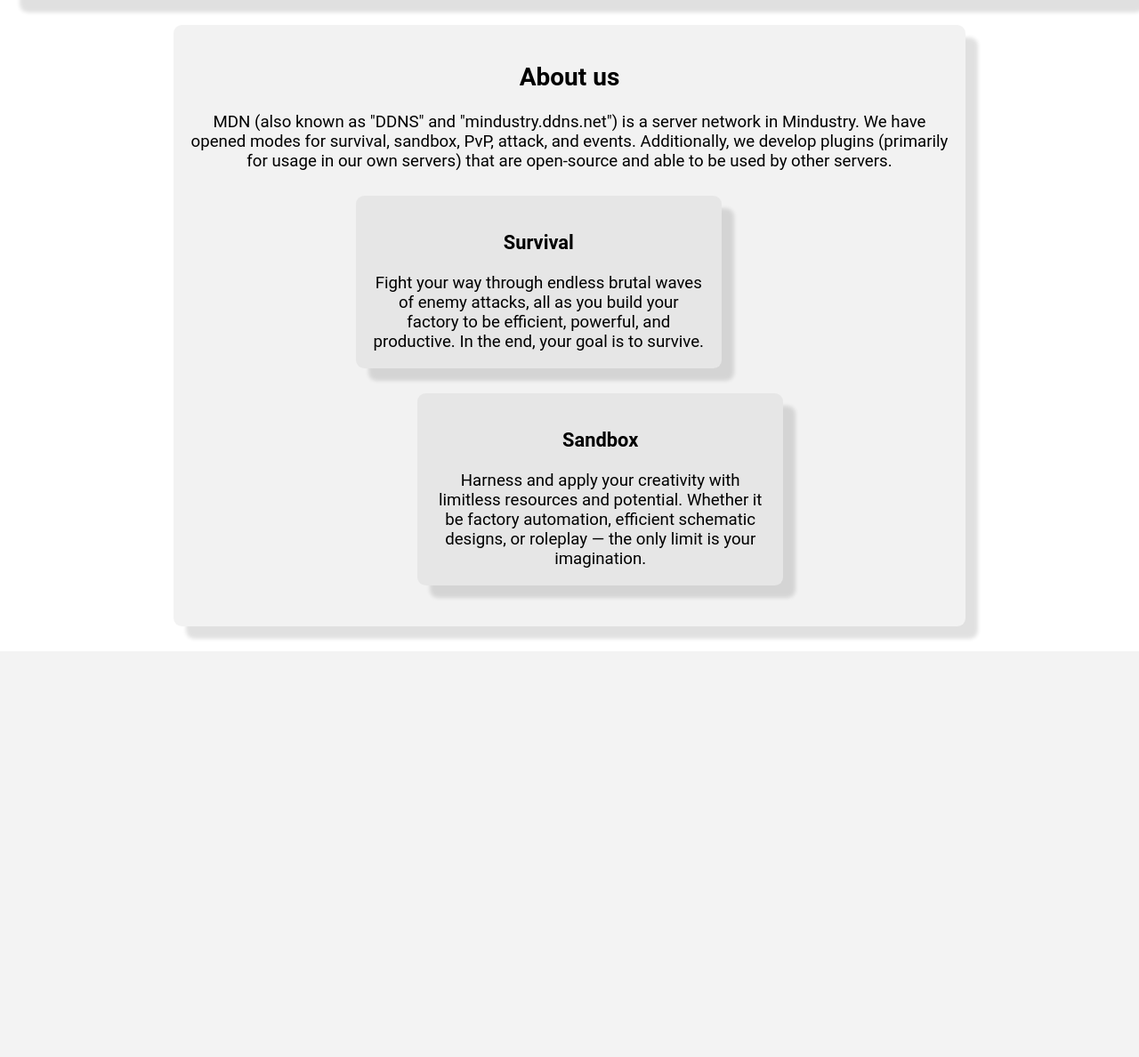
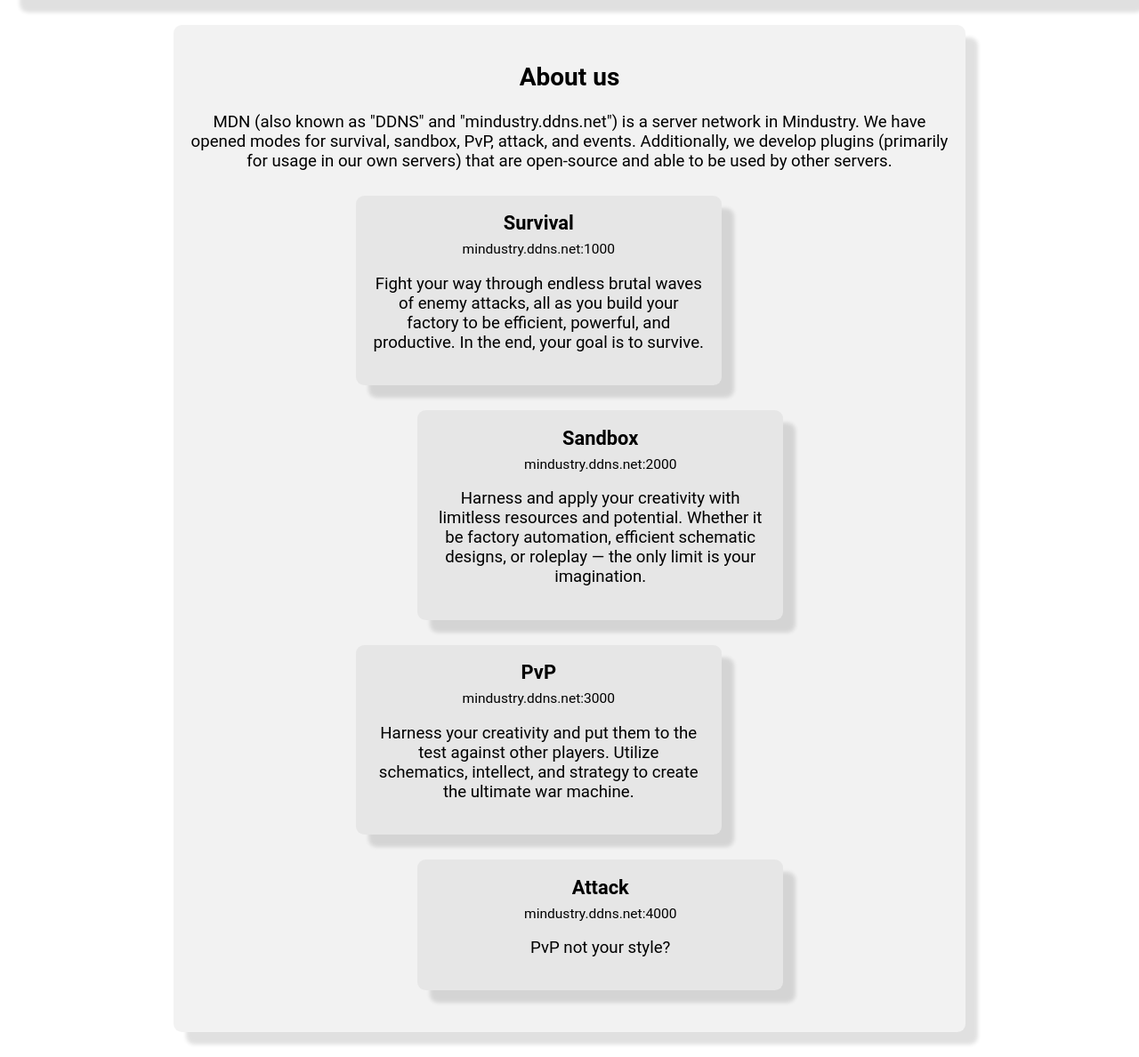
Before and after one commit to mindustry-ddns-net/MDNWebsite, a Flask app: page / in a window 1280 px wide. Shown: the part 69-1257 px from the top of the page at 89% size. Before the commit the page ends 785 px from the top, so only its background shows below. Run offline with Flask 3, Linux system fonts and the light colour scheme; some web fonts are replaced.

Commit message:
More servers + adjust index css

```diff
--- a/static/index.css
+++ b/static/index.css
@@ -6,3 +6,8 @@
     margin-left: auto;
     margin-right: 10em;
 }
+
+h3 {
+    margin-bottom: 0em;
+    margin-top: 0em;
+}
--- a/templates/index.html
+++ b/templates/index.html
@@ -21,14 +21,37 @@
 
     <div class="server-container" left>
         <h3>Survival</h3>
-        Fight your way through endless brutal waves of enemy attacks, all as you build your factory to be efficient,
-        powerful, and productive. In the end, your goal is to survive.
+        <sub>mindustry.ddns.net:1000</sub>
+        <p>
+            Fight your way through endless brutal waves of enemy attacks, all as you build your factory to be efficient,
+            powerful, and productive. In the end, your goal is to survive.
+        </p>
     </div>
 
     <div class="server-container" right>
         <h3>Sandbox</h3>
-        Harness and apply your creativity with limitless resources and potential. Whether it be factory automation,
-        efficient schematic designs, or roleplay — the only limit is your imagination.
+        <sub>mindustry.ddns.net:2000</sub>
+        <p>
+            Harness and apply your creativity with limitless resources and potential. Whether it be factory automation,
+            efficient schematic designs, or roleplay — the only limit is your imagination.
+        </p>
+    </div>
+
+    <div class="server-container" left>
+        <h3>PvP</h3>
+        <sub>mindustry.ddns.net:3000</sub>
+        <p>
+            Harness your creativity and put them to the test against other players. Utilize schematics, intellect, and
+            strategy to create the ultimate war machine.
+        </p>
+    </div>
+
+    <div class="server-container" right>
+        <h3>Attack</h3>
+        <sub>mindustry.ddns.net:4000</sub>
+        <p>
+            PvP not your style?
+        </p>
     </div>
 </div>
 </body>
```
